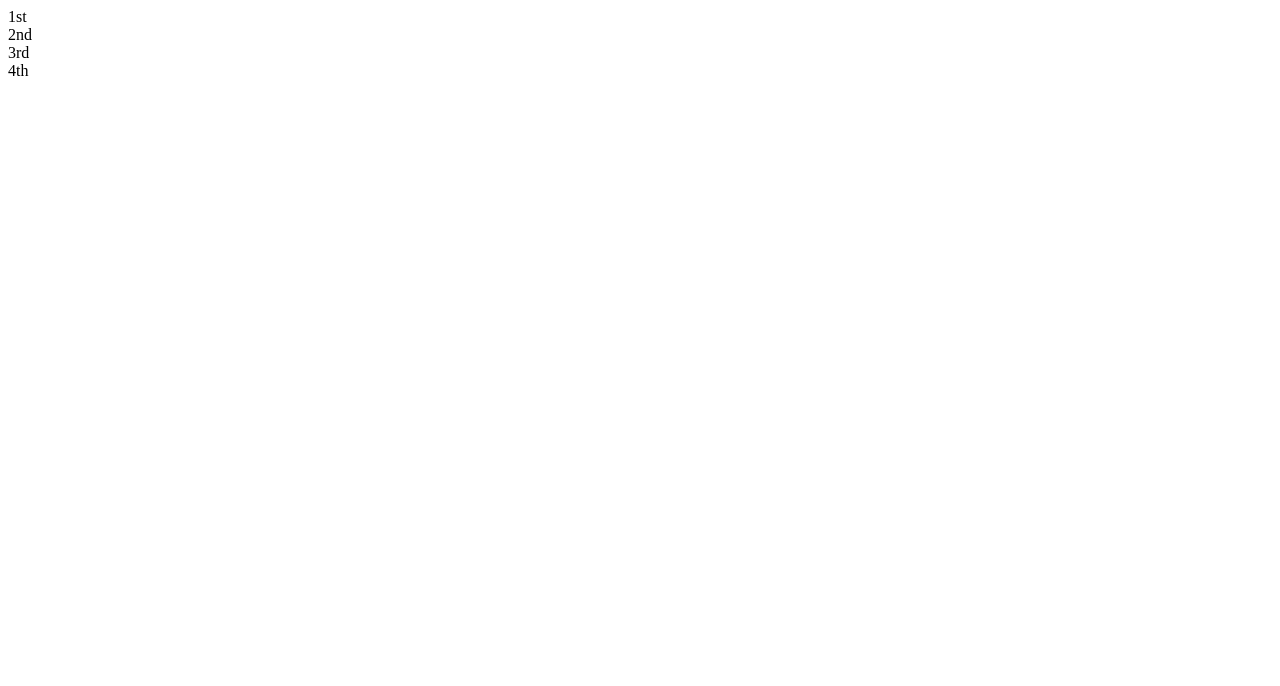
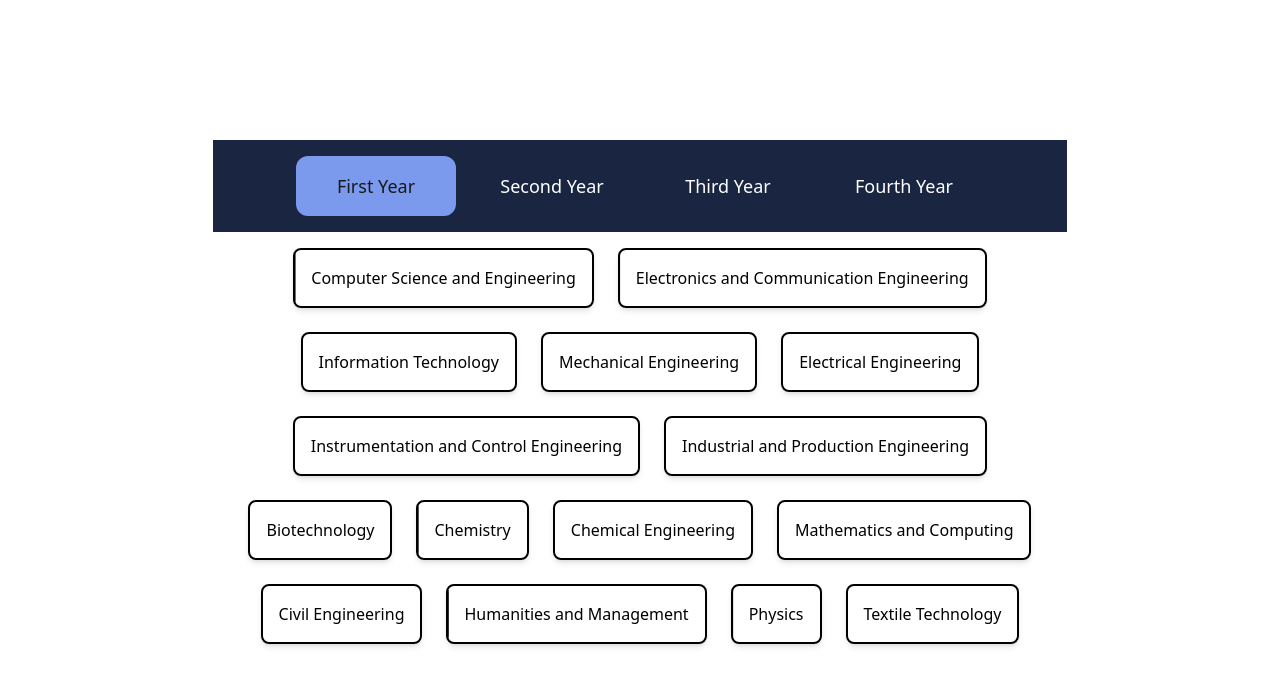
Before and after one commit to HRC-123/Major_Project, a React (Create React App) app in the folder frontend/: page / in a window 1280 px wide. Shown: the top 686 px of the page. Built offline with nearby package versions, Linux system fonts and the light colour scheme.

Commit message:
Year and Branches

```diff
--- a/frontend/package.json
+++ b/frontend/package.json
@@ -8,6 +8,7 @@
     "@testing-library/user-event": "^13.5.0",
     "react": "^18.3.1",
     "react-dom": "^18.3.1",
+    "react-router-dom": "^6.27.0",
     "react-scripts": "5.0.1",
     "web-vitals": "^2.1.4"
   },
--- a/frontend/src/App.js
+++ b/frontend/src/App.js
@@ -1,25 +1,3 @@
-import logo from './logo.svg';
-import './App.css';
-
-function App() {
-  return (
-    <div className="App">
-      <header className="App-header">
-        <img src={logo} className="App-logo" alt="logo" />
-        <p>
-          Edit <code>src/App.js</code> and save to reload.
-        </p>
-        <a
-          className="App-link"
-          href="https://reactjs.org"
-          target="_blank"
-          rel="noopener noreferrer"
-        >
-          Learn React
-        </a>
-      </header>
-    </div>
-  );
+export default function App() {
+  return <h1 className="text-3xl font-bold underline text-red-400">Hello world!</h1>;
 }
-
-export default App;
--- /dev/null
+++ b/frontend/src/Components/Sem.jsx
@@ -0,0 +1,7 @@
+
+
+const Sem = () => {
+    return (<div>Hello</div>)
+}
+
+export default Sem;
--- a/frontend/src/Components/Year.jsx
+++ b/frontend/src/Components/Year.jsx
@@ -1,13 +1,87 @@
+
+import { useState } from "react";
+import { useNavigate } from "react-router-dom";
 const Year = () => {
-  const years = ["1st", "2nd", "3rd", "4th"];
+  const years = ["First Year", "Second Year", "Third Year", "Fourth Year"];
+  const departments = [
+    { abbreviation: "CSE", fullForm: "Computer Science and Engineering" },
+    {
+      abbreviation: "ECE",
+      fullForm: "Electronics and Communication Engineering",
+    },
+    { abbreviation: "IT", fullForm: "Information Technology" },
+
+    { abbreviation: "ME", fullForm: "Mechanical Engineering" },
+    { abbreviation: "EE", fullForm: "Electrical Engineering" },
+    {
+      abbreviation: "ICE",
+      fullForm: "Instrumentation and Control Engineering",
+    },
+    { abbreviation: "IPE", fullForm: "Industrial and Production Engineering" },
+    { abbreviation: "BT", fullForm: "Biotechnology" },
+    { abbreviation: "Chemistry", fullForm: "Chemistry" },
+    { abbreviation: "Chemical", fullForm: "Chemical Engineering" },
+    {
+      abbreviation: "Mathematics ",
+      fullForm: "Mathematics and Computing",
+    },
+    { abbreviation: "Civil", fullForm: "Civil Engineering" },
+    {
+      abbreviation: "HM",
+      fullForm: "Humanities and Management",
+    },
+
+    { abbreviation: "Physics", fullForm: "Physics" },
+    { abbreviation: "TT", fullForm: "Textile Technology" },
+  ];
+
+  const navigate = useNavigate();
+
+
+
+  const [yearIndex, setYearIndex] = useState(0);
+  // const [branch, setBranch] = useState("");
 
   return (
-    <div className="h-auto w-auto">
-      <div className="h-10 bg-black w-auto text-black flex">
+    <div className="h-screen w-screen flex justify-center items-center ">
+      <div className="w-2/3 flex-col items-center justify-center  ">
+        <div className="h-auto bg-[#1a2542] w-full text-white flex justify-center items-center p-4 gap-4 text-lg">
+          {years.map((year, index) => (
+            <button
+              key={index}
+              className={`p-4 w-40 text-center ${
+                index === yearIndex
+                  ? "bg-[#7c9aed] rounded-xl text-zinc-900 transition-transform duration-300 transform hover:scale-100"
+                  : "text-white transition-all duration-300"
+              }`}
+              onClick={() => {
+                setYearIndex(index);
+              }}
+            >
+              {year}
+            </button>
+          ))}
+        </div>
 
-        {years.map((year, index) => (
-          <div key={index}>{year}</div>
-        ))}
+        <div className="border-black bg-white w-full p-4 flex flex-wrap  gap-6 justify-center text-md">
+          {departments.map((dept, index) => (
+            <button
+              key={index}
+              className="relative p-4 border-2 border-black text-center rounded-lg shadow-md overflow-hidden group"
+              onClick={() => {
+                navigate(
+                  `/sem/${yearIndex+1}/${departments[index]?.abbreviation}`
+                );
+              }}
+            >
+              <span className="absolute inset-0 bg-black transform -translate-x-full group-hover:translate-x-0 transition-transform duration-500 ease-in-out" />
+
+              <span className="relative z-10 group-hover:text-white transition-colors duration-500">
+                {dept.fullForm}
+              </span>
+            </button>
+          ))}
+        </div>
       </div>
     </div>
   );
--- a/frontend/src/index.js
+++ b/frontend/src/index.js
@@ -1,12 +1,21 @@
 import React from 'react';
 import ReactDOM from 'react-dom/client';
 import Year from "./Components/Year.jsx"
+import "./index.css";
 import reportWebVitals from './reportWebVitals';
+import { BrowserRouter, Routes, Route, useNavigate } from "react-router-dom";
+import Sem from './Components/Sem.jsx';
 
 const root = ReactDOM.createRoot(document.getElementById('root'));
 root.render(
   <React.StrictMode>
-    <Year />
+    <BrowserRouter>
+      <Routes>
+        <Route path="/" element={<Year />} />
+        <Route path="/sem/:year/:branch" element={<Sem />} />
+
+      </Routes>
+    </BrowserRouter>
   </React.StrictMode>
 );
 
```
Also changed, not shown: 1 other file (tests, documents, lock files or other folders).
